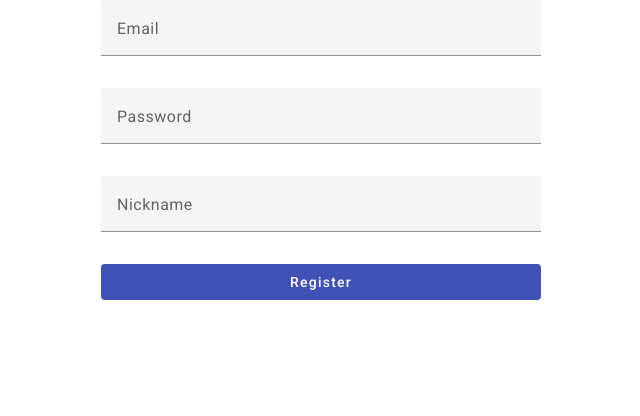
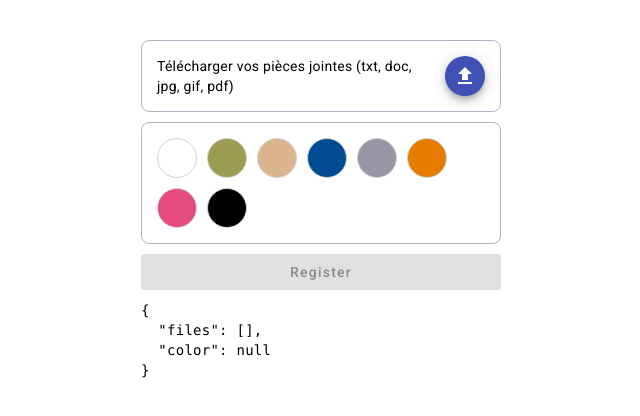
Before and after one commit to Synthx/talk-angular-form, an Angular app: page / in a window 1280 px wide. Shown: the top 416 px of the page, without its empty margins (319-959 px from the left). Built offline with nearby package versions, Linux system fonts and the light colour scheme.

Commit message:
✨ color picker

```diff
--- a/package.json
+++ b/package.json
@@ -20,6 +20,7 @@
         "@angular/platform-browser": "^16.2.0",
         "@angular/platform-browser-dynamic": "^16.2.0",
         "@angular/router": "^16.2.0",
+        "filesize": "^10.0.12",
         "rxjs": "~7.8.0",
         "tslib": "^2.3.0",
         "zone.js": "~0.13.0"
--- a/src/app/app.component.html
+++ b/src/app/app.component.html
@@ -1,15 +1,6 @@
 <form [formGroup]="formGroup" (ngSubmit)="save()">
-    <mat-form-field>
-        <mat-label>Email</mat-label>
-        <input formControlName="email" matInput type="email" />
-    </mat-form-field>
-    <mat-form-field>
-        <mat-label>Password</mat-label>
-        <input formControlName="password" matInput type="password" />
-    </mat-form-field>
-    <mat-form-field>
-        <mat-label>Nickname</mat-label>
-        <input formControlName="nickname" matInput />
-    </mat-form-field>
-    <button color="primary" mat-flat-button type="submit">Register</button>
+    <file-picker />
+    <color-picker formControlName="color" />
+    <button color="primary" mat-flat-button type="submit" [disabled]="formGroup.invalid">Register</button>
+    <pre>{{ formGroup.value | json }}</pre>
 </form>
--- a/src/app/app.component.scss
+++ b/src/app/app.component.scss
@@ -1,4 +1,5 @@
 form {
+    padding: 40px;
     margin: auto;
     max-width: 440px;
     display: flex;
--- a/src/app/app.component.ts
+++ b/src/app/app.component.ts
@@ -1,21 +1,31 @@
+import { JsonPipe } from '@angular/common';
 import { Component } from '@angular/core';
-import { FormBuilder, ReactiveFormsModule } from '@angular/forms';
+import { FormBuilder, ReactiveFormsModule, Validators } from '@angular/forms';
 import { MatButtonModule } from '@angular/material/button';
 import { MatFormFieldModule } from '@angular/material/form-field';
 import { MatInputModule } from '@angular/material/input';
+import { ColorPickerComponent } from './color-picker/color-picker.component';
+import { FilePickerComponent } from './file-picker/file-picker.component';
 
 @Component({
     standalone: true,
     selector: 'app-root',
     templateUrl: './app.component.html',
     styleUrls: ['./app.component.scss'],
-    imports: [ReactiveFormsModule, MatFormFieldModule, MatButtonModule, MatInputModule],
+    imports: [
+        ReactiveFormsModule,
+        MatFormFieldModule,
+        MatButtonModule,
+        MatInputModule,
+        ColorPickerComponent,
+        JsonPipe,
+        FilePickerComponent,
+    ],
 })
 export class AppComponent {
     formGroup = this.fb.group({
-        email: '',
-        password: '',
-        nickname: '',
+        files: [[], [Validators.required]],
+        color: [undefined, [Validators.required]],
     });
 
     constructor(private readonly fb: FormBuilder) {}
--- /dev/null
+++ b/src/app/color-picker/color-picker.component.html
@@ -0,0 +1,10 @@
+<div class="color-picker">
+    <button
+        class="color-picker-button"
+        type="button"
+        [class.selected]="color === selectedColor"
+        [style.background-color]="color"
+        (click)="selectColor(color)"
+        *ngFor="let color of colors"
+    ></button>
+</div>
--- /dev/null
+++ b/src/app/color-picker/color-picker.component.scss
@@ -0,0 +1,31 @@
+.color-picker {
+    display: flex;
+    align-items: center;
+    flex-wrap: wrap;
+    gap: 10px;
+    padding: 15px;
+    border: 1px solid #0400374c;
+    border-radius: 8px;
+
+    &-button {
+        position: relative;
+        height: 40px;
+        width: 40px;
+        border: 1px solid lightgray;
+        border-radius: 50%;
+
+        &.selected {
+            &::after {
+                position: absolute;
+                left: 16px;
+                bottom: 11px;
+                content: '';
+                height: 17px;
+                width: 6px;
+                border-bottom: 2px solid white;
+                border-right: 2px solid white;
+                transform: rotate(45deg);
+            }
+        }
+    }
+}
--- /dev/null
+++ b/src/app/color-picker/color-picker.component.ts
@@ -0,0 +1,52 @@
+import { NgForOf } from '@angular/common';
+import { Component, forwardRef } from '@angular/core';
+import { ControlValueAccessor, NG_VALUE_ACCESSOR } from '@angular/forms';
+
+@Component({
+    standalone: true,
+    selector: 'color-picker',
+    templateUrl: './color-picker.component.html',
+    styleUrls: ['./color-picker.component.scss'],
+    imports: [NgForOf],
+    providers: [
+        {
+            provide: NG_VALUE_ACCESSOR,
+            useExisting: forwardRef(() => ColorPickerComponent),
+            multi: true,
+        },
+    ],
+})
+export class ColorPickerComponent implements ControlValueAccessor {
+    readonly colors = [
+        'rgb(255, 255, 255)',
+        'rgb(156, 156, 82)',
+        'rgb(219, 181, 142)',
+        'rgb(1, 76, 144)',
+        'rgb(152, 150, 164)',
+        'rgb(230, 125, 0)',
+        'rgb(229, 75, 125)',
+        'rgb(0, 0, 0)',
+    ];
+
+    selectedColor?: string;
+
+    onChange!: (value: string) => void;
+    onTouched!: () => void;
+
+    selectColor(color: string): void {
+        this.selectedColor = color;
+        this.onChange?.(color);
+    }
+
+    writeValue(value: string | undefined): void {
+        this.selectedColor = value;
+    }
+
+    registerOnChange(fn: any): void {
+        this.onChange = fn;
+    }
+
+    registerOnTouched(fn: any): void {
+        this.onTouched = fn;
+    }
+}
--- /dev/null
+++ b/src/app/file-picker/file-picker.component.html
@@ -0,0 +1,19 @@
+<div class="file-picker">
+    <input #fileInput class="file-picker-input" type="file" (change)="filesSelected($event.target)" />
+    <div class="file-picker-label">
+        <div class="file-picker-label-header">
+            <span>Télécharger vos pièces jointes (txt, doc, jpg, gif, pdf)</span>
+            <button color="primary" mat-mini-fab type="button" (click)="fileInput.click()">
+                <mat-icon>file_upload</mat-icon>
+            </button>
+        </div>
+        <div class="file-picker-label-files">
+            <div class="file-picker-label-files-item" *ngFor="let file of files; let index = index">
+                <span>{{ file.name }} ({{ file.size | fileSize }})</span>
+                <button mat-icon-button type="button" (click)="removeFileAt(index)">
+                    <mat-icon>clear</mat-icon>
+                </button>
+            </div>
+        </div>
+    </div>
+</div>
--- /dev/null
+++ b/src/app/file-picker/file-picker.component.scss
@@ -0,0 +1,41 @@
+.file-picker {
+    &-input {
+        display: none;
+    }
+
+    &-label {
+        display: flex;
+        flex-direction: column;
+        gap: 30px;
+        padding: 15px;
+        border: 1px solid #0400374c;
+        border-radius: 8px;
+
+        &-header {
+            display: flex;
+            align-items: center;
+            justify-content: space-between;
+            gap: 20px;
+        }
+
+        &-files {
+            display: flex;
+            flex-direction: column;
+            gap: 15px;
+
+            &:empty {
+                display: none;
+            }
+
+            &-item {
+                background-color: #f3f3f5;
+                border-radius: 8px;
+                display: flex;
+                align-items: center;
+                justify-content: space-between;
+                gap: 10px;
+                padding: 10px;
+            }
+        }
+    }
+}
--- /dev/null
+++ b/src/app/file-picker/file-picker.component.ts
@@ -0,0 +1,30 @@
+import { NgForOf } from '@angular/common';
+import { Component } from '@angular/core';
+import { MatButtonModule } from '@angular/material/button';
+import { MatIconModule } from '@angular/material/icon';
+import { FileSizePipe } from '../file-size.pipe';
+
+@Component({
+    standalone: true,
+    selector: 'file-picker',
+    templateUrl: './file-picker.component.html',
+    styleUrls: ['./file-picker.component.scss'],
+    imports: [MatButtonModule, MatIconModule, NgForOf, FileSizePipe],
+})
+export class FilePickerComponent {
+    files: File[] = [];
+
+    filesSelected(event: EventTarget | null): void {
+        const files = (event as HTMLInputElement)?.files;
+        const file = files?.[0];
+        if (!file) {
+            return;
+        }
+
+        this.files = [...this.files, file];
+    }
+
+    removeFileAt(index: number): void {
+        this.files = this.files.filter((_, i) => i !== index);
+    }
+}
--- /dev/null
+++ b/src/app/file-size.pipe.ts
@@ -0,0 +1,12 @@
+import { Pipe, PipeTransform } from '@angular/core';
+import { filesize } from 'filesize';
+
+@Pipe({
+    standalone: true,
+    name: 'fileSize',
+})
+export class FileSizePipe implements PipeTransform {
+    transform(size: number): string {
+        return filesize(size);
+    }
+}
```
Also changed, not shown: 1 other file (tests, documents, lock files or other folders).
